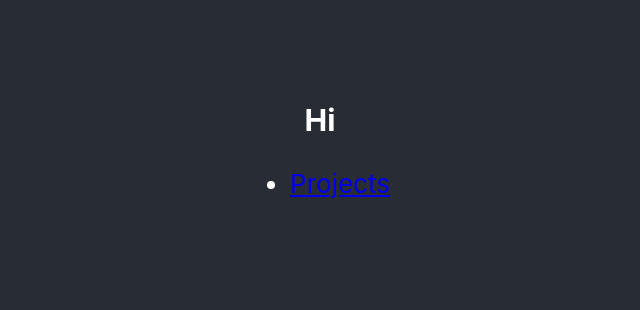
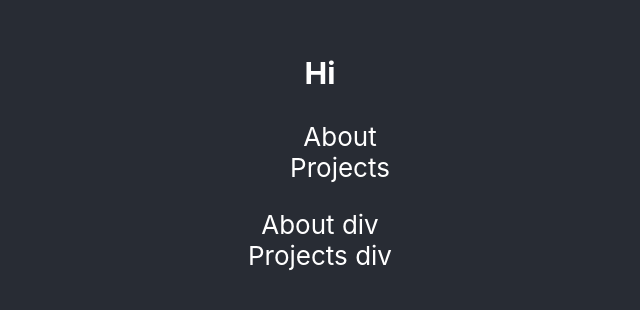
Before and after one commit to valmg11/React-Portfolio, a React (Create React App) app in the folder portfolio/: page / in a window 1280 px wide. Shown: the part 252-562 px from the top of the page, without its empty margins (320-960 px from the left). Built offline with nearby package versions, Linux system fonts and the light colour scheme.

Commit message:
page setup

```diff
--- a/portfolio/src/App.css
+++ b/portfolio/src/App.css
@@ -36,3 +36,12 @@
     transform: rotate(360deg);
   }
 }
+
+ul {
+  list-style-type: none;
+}
+
+a {
+  text-decoration: none;
+  color: white;
+}
--- a/portfolio/src/App.js
+++ b/portfolio/src/App.js
@@ -1,7 +1,9 @@
 // import logo from './logo.svg';
 import './App.css';
 import Navbar from "./components/Navbar"
-// import Projects from "./components/Projects"
+import Projects from "./components/Projects"
+import About from "./components/About"
+
 
 
 function App() {
@@ -10,6 +12,8 @@ function App() {
       <header className="App-header">
         <Navbar/>
         {/* <p>hi</p> */}
+        <About/>
+        <Projects/>
       </header>
     </div>
   );
--- /dev/null
+++ b/portfolio/src/components/About.js
@@ -0,0 +1,7 @@
+function About() {
+    return (
+        <div>About div</div>
+    );
+}
+
+export default About;
--- a/portfolio/src/components/Navbar.js
+++ b/portfolio/src/components/Navbar.js
@@ -6,8 +6,11 @@ function Navbar() {
                     Hi
                 </h3>
                 <ul>
+                     <li>
+                        <a className="nav" href="#about">About</a>
+                    </li>
                     <li>
-                        <a href="#about">Projects</a>
+                        <a className="nav" href="#about">Projects</a>
                     </li>
                 </ul>
             </div>
--- a/portfolio/src/components/Projects.js
+++ b/portfolio/src/components/Projects.js
@@ -0,0 +1,7 @@
+function Projects() {
+    return (
+        <div>Projects div</div>
+    );
+}
+
+export default Projects;
```
